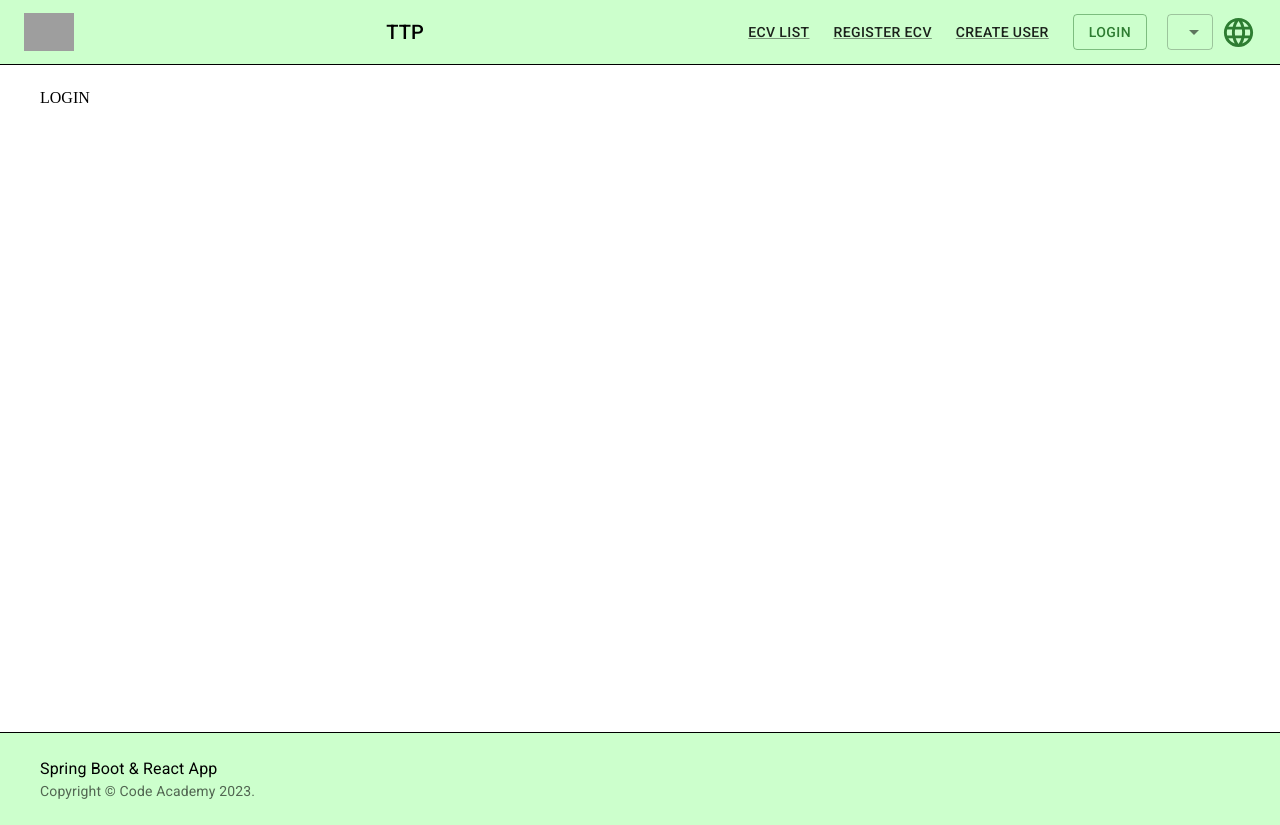
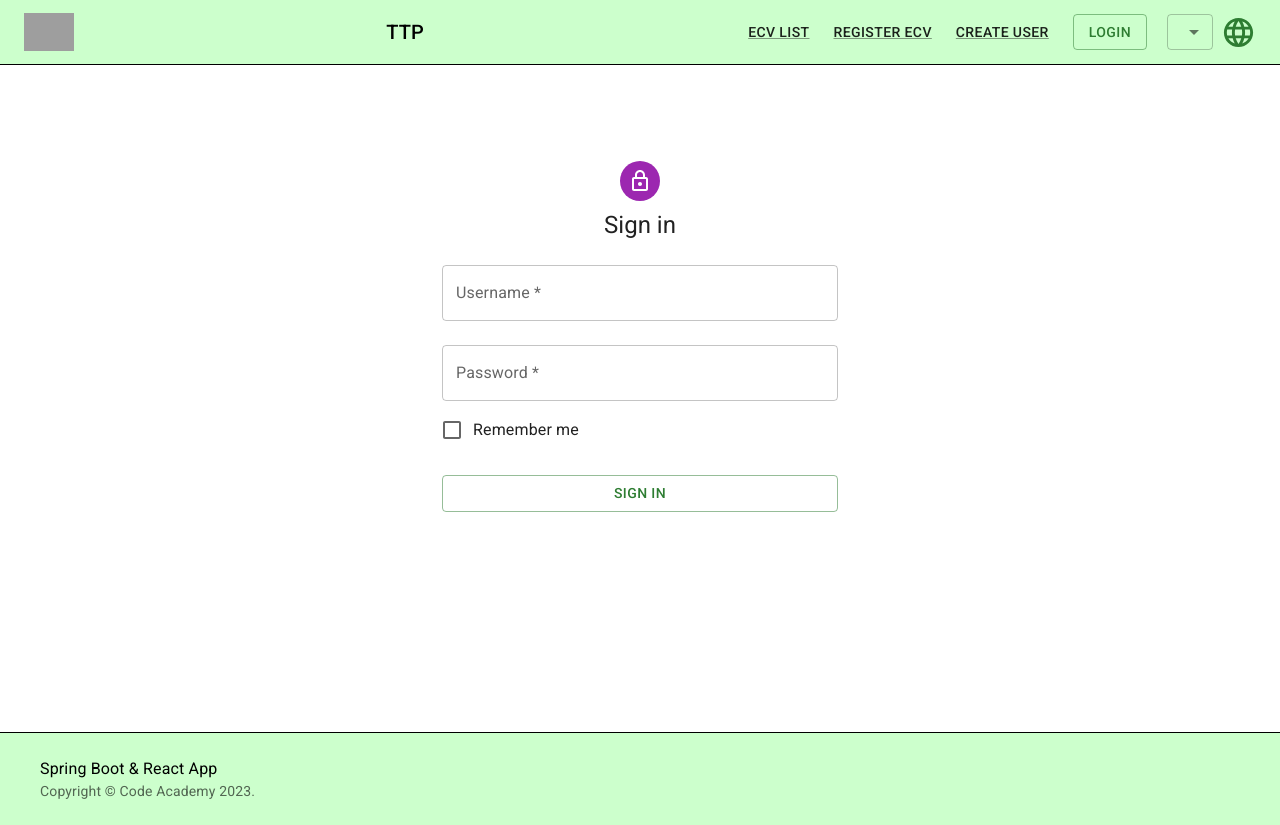
Before and after one commit to Rombug/FINAL_JAVA_PROJECT, a React (Create React App) app in the folder restTTP/ttp-ui/: page /login in a window 1280 px wide. Built offline with nearby package versions, Linux system fonts and the light colour scheme; grey boxes are pictures that could not be loaded.

Commit message:
FINAL PROJECT. (Spring + React) added sign-in template from MUI to Login.js, styled. Added NavLink in header to login page.

```diff
--- a/restTTP/ttp-ui/src/components/forms/FormTransportTextInput.js
+++ b/restTTP/ttp-ui/src/components/forms/FormTransportTextInput.js
@@ -2,7 +2,7 @@ import {FormControl, FormHelperText, TextField} from "@mui/material";
 import {ErrorMessage, Field} from "formik";
 
 const FormTransportTextInput = ({error, name, label = 'Some label', ...props}) => (
-    <FormControl error={error}>
+    <FormControl error={error} fullWidth>
         <Field id={name}
                name={name}
                as={TextField}
--- a/restTTP/ttp-ui/src/components/forms/Login.js
+++ b/restTTP/ttp-ui/src/components/forms/Login.js
@@ -1,11 +1,104 @@
+import {Form, Formik} from "formik";
+import * as Yup from 'yup';
+import {Avatar, Box, Button, Checkbox, CircularProgress, Container, createTheme, CssBaseline, FormControlLabel, Typography} from "@mui/material";
+import {ThemeProvider} from "@emotion/react";
+import LockOutlinedIcon from '@mui/icons-material/LockOutlined';
+import FormTransportTextInput from "./FormTransportTextInput";
+
+const loginValidationSchema = Yup.object().shape(
+    {
+        username: Yup.string().required(),
+        password: Yup.string().required()
+    }
+);
+
+const defaultTheme = createTheme();
+
 const Login = () => {
 
-    return(
-        <>
-            LOGIN
-        </>
-    );
+    const onLogin = (values, helpers) => {
+        console.log(values);
+    }
 
+    return (
+
+    <Formik
+        initialValues={ {username: '', password: ''} }
+
+        onSubmit={ onLogin }
+
+        validationSchema={ loginValidationSchema }>
+
+        { props => (
+            <ThemeProvider theme={ defaultTheme }>
+                <Container component="main" maxWidth="xs">
+                    <CssBaseline/>
+                    <Box
+                        sx={ {
+                            marginTop: 8,
+                            display: 'flex',
+                            flexDirection: 'column',
+                            alignItems: 'center',
+                        } }
+                    >
+                        <Avatar sx={ {m: 1, bgcolor: 'secondary.main'} }>
+                            <LockOutlinedIcon/>
+                        </Avatar>
+                        <Typography component="h1" variant="h5">
+                            Sign in
+                        </Typography>
+                        <Box noValidate sx={ {mt: 1} }>
+
+                            <Form>
+                                <FormTransportTextInput
+                                    error={props.touched.username && !!props.errors.username}
+                                    name="username"
+                                    label="Username *"
+                                    margin="normal"/>
+
+                                <FormTransportTextInput
+                                    error={props.touched.password && !!props.errors.password}
+                                    name="password"
+                                    label="Password *"
+                                    type="password"
+                                    margin="normal"/>
+
+                                <FormControlLabel
+                                    control={ <Checkbox value="remember" color="success"/> }
+                                    label="Remember me"
+                                />
+                                {
+                                    props.isSubmitting ?
+                                        <Box
+                                            sx={ {
+                                                display: 'flex',
+                                                flexDirection: 'column',
+                                                alignItems: 'center',
+                                                mt: 3,
+                                                mb: 2
+                                            } }
+                                        >
+                                            <CircularProgress color="success" size={ 36 }/>
+                                        </Box> :
+                                        <Button
+                                            type="submit"
+                                            fullWidth
+                                            color="success"
+                                            variant="outlined"
+                                            sx={ {mt: 3, mb: 2} }>
+                                            Sign In
+                                        </Button>
+                                }
+                            </Form>
+                        </Box>
+                    </Box>
+                </Container>
+            </ThemeProvider>
+        )
+        }
+    </Formik>
+
+);
 }
 
 export default Login;
--- a/restTTP/ttp-ui/src/components/header/Header.js
+++ b/restTTP/ttp-ui/src/components/header/Header.js
@@ -40,7 +40,10 @@ const Header = () => {
                     <HeaderItem path="/transport/registration" name={t('register_ecv')}/>
                     <HeaderItem path="/users/registration" name={t('create_user')}/>
                 </nav>
-                <Button href="#" variant="outlined" color="success" sx={{ my: 1, mx: 1.5 }}>
+                <Button variant="outlined"
+                        color="success"
+                        sx={{ my: 1, mx: 1.5 }}
+                        component={NavLink} to="/login" >
                     {t('login')}
                 </Button>
                 <LanguageSwitcher/><LanguageOutlinedIcon color="success" fontSize="large"/>
```
